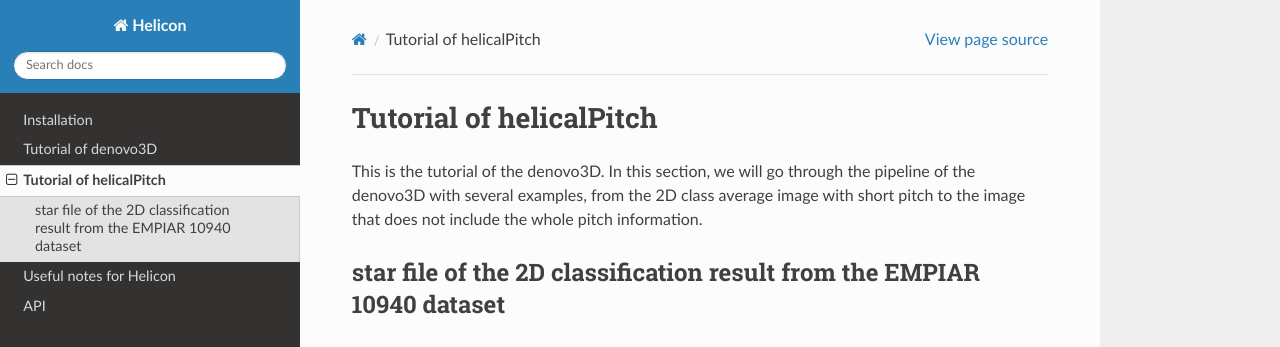
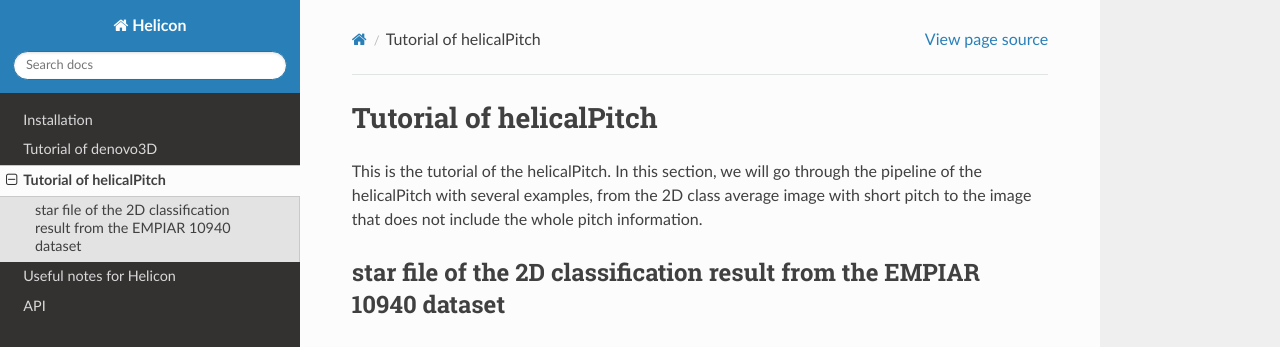
Before and after one commit to jianglab/helicon_doc, a Sphinx documentation site: the page built from docs/source/helicalPitch.rst, in a window 1280 px wide. Shown: the top 347 px of the page. Built offline with Sphinx 7.4.7 and the Read the Docs theme 3.1.0, drawn with Linux system fonts in a browser that asks for light colours.

Commit message:
Update helicalPitch.rst

```diff
--- a/docs/source/helicalPitch.rst
+++ b/docs/source/helicalPitch.rst
@@ -1,7 +1,7 @@
 Tutorial of helicalPitch
 =====
 
-This is the tutorial of the denovo3D. In this section, we will go through the pipeline of the denovo3D with several examples,
+This is the tutorial of the helicalPitch. In this section, we will go through the pipeline of the helicalPitch with several examples,
 from the 2D class average image with short pitch to the image that does not include the whole pitch information.
 
 
```
